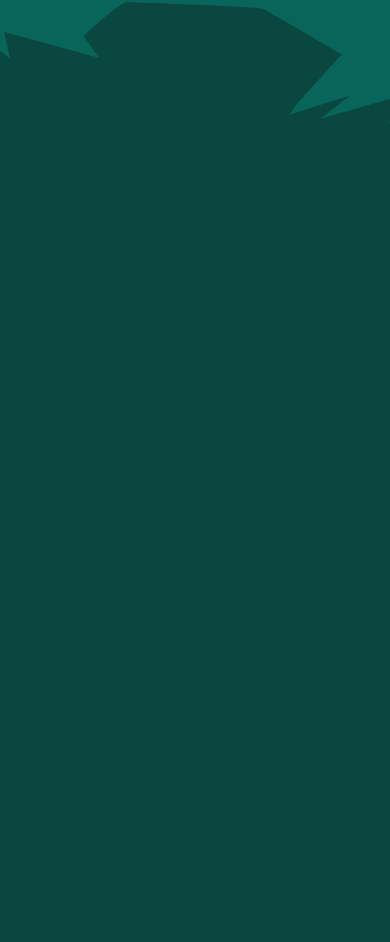
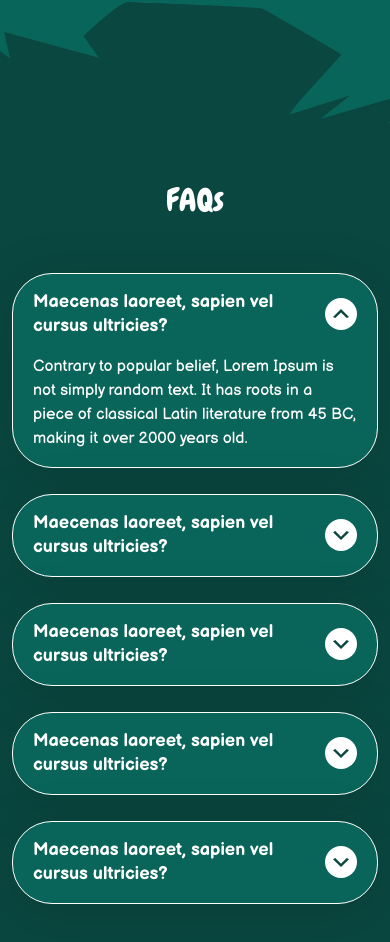
Before and after one commit to Shubham-391/dinolfg, a React (Vite) app: page / in a window 390 px wide. Shown: the part 5390-6332 px from the top of the page. Before the commit the page ends 5549 px from the top, so only its background shows below. Built offline with nearby package versions, Linux system fonts and the light colour scheme.

Commit message:
section5

```diff
--- a/src/App.jsx
+++ b/src/App.jsx
@@ -7,6 +7,7 @@ import Section1 from './components/Section1';
 import Section2 from './components/Section2';
 import Section3 from './components/Section3';
 import Section4 from './components/Section4';
+import Section5 from './components/Section5';
 
 function App() {
 
@@ -16,7 +17,8 @@ function App() {
       <Section1 />
       <Section2 />
       <Section3 />
-      <Section4/>
+      <Section4 />
+      <Section5/>
     </>
   );
 }
--- a/src/components/Icons.jsx
+++ b/src/components/Icons.jsx
@@ -100,5 +100,21 @@ function Instagramw() {
       </svg>
     );
 }
+function Arrow() {
+  return (
+    <svg
+      width="16"
+      height="9"
+      viewBox="0 0 16 9"
+      fill="none"
+      xmlns="http://www.w3.org/2000/svg"
+    >
+      <path
+        d="M2.28571 8.53763e-07L8 5.625L13.7143 3.54204e-07L16 1.125L8 9L-3.44227e-07 1.125L2.28571 8.53763e-07Z"
+        fill="#0A4740"
+      />
+    </svg>
+  );
+}
 
-export { Twitterb, Twitterw, Discordb, Discordw, Instagramb, Instagramw };
+export { Twitterb, Twitterw, Discordb, Discordw, Instagramb, Instagramw, Arrow };
--- /dev/null
+++ b/src/components/Section5.jsx
@@ -0,0 +1,83 @@
+import React, { useState } from "react";
+import { Arrow } from "./Icons";
+
+function Section5() {
+  const [open, setOpen] = useState(0);
+  const toggleAccordion = (index) => {
+    setOpen(open === index ? true : index);
+  };
+  const accordionData = [
+    {
+      title: "Maecenas laoreet, sapien vel cursus ultricies?",
+      content:
+        "Contrary to popular belief, Lorem Ipsum is not simply random text. It has roots in a piece of classical Latin literature from 45 BC, making it over 2000 years old.",
+    },
+    {
+      title: "Maecenas laoreet, sapien vel cursus ultricies?",
+      content:
+        "Contrary to popular belief, Lorem Ipsum is not simply random text. It has roots in a piece of classical Latin literature from 45 BC, making it over 2000 years old.",
+    },
+    {
+      title: "Maecenas laoreet, sapien vel cursus ultricies?",
+      content:
+        "Contrary to popular belief, Lorem Ipsum is not simply random text. It has roots in a piece of classical Latin literature from 45 BC, making it over 2000 years old.",
+    },
+    {
+      title: "Maecenas laoreet, sapien vel cursus ultricies?",
+      content:
+        "Contrary to popular belief, Lorem Ipsum is not simply random text. It has roots in a piece of classical Latin literature from 45 BC, making it over 2000 years old.",
+    },
+    {
+      title: "Maecenas laoreet, sapien vel cursus ultricies?",
+      content:
+        "Contrary to popular belief, Lorem Ipsum is not simply random text. It has roots in a piece of classical Latin literature from 45 BC, making it over 2000 years old.",
+    },
+  ];
+  return (
+    <>
+      <div className="mb-12 md:mb-0 md:min-h-[902px] w-full">
+        <div className="max-w-[824px] mx-auto px-3">
+          <h2 className="font-chewy font-normal text-[32px] sm:text-[64px] leading-[83.63px] text-center text-white mb-[30px] sm:mb-[61px]">
+            FAQs
+          </h2>
+          {/* accordion */}
+          <div className="flex flex-col gap-[26px]">
+            {accordionData.map((data, index) => (
+              <div
+                key={index}
+                onClick={() => toggleAccordion(index)}
+                className="w-full rounded-[40px] border border-solid border-white drop-shadow-[0px_8px_25px_#00000021] bg-[#09655A]"
+              >
+                <div className="flex h-[81px] justify-between items-center pl-5 md:pl-[26px] pr-5 md:pr-[53px] cursor-pointer">
+                  <p className="font-balsamiq font-bold text-lg sm:text-xl leading-[24px] text-white md:max-w-[467px] w-full text-start md:text-center">
+                    {data.title}
+                  </p>
+                  <div
+                    className={`w-[32px] sm:w-[36px] h-[32px] sm:h-[36px] bg-white rounded-[50%] flex justify-center duration-300 items-center shrink-0 ${
+                      open === index ? "rotate-180" : ""
+                    }`}
+                  >
+                    <Arrow />
+                  </div>
+                </div>
+                <div
+                  className={`w-full duration-300 px-5 md:px-[46px] ${
+                    open === index
+                      ? "opacity-100 pb-4 min-h-[56px]"
+                      : "h-0 min-h-0 opacity-0"
+                  }`}
+                >
+                  <p className="font-balsamiq font-normal text-base sm:text-lg leading-[24px] text-white">
+                    {data.content}
+                  </p>
+                </div>
+              </div>
+            ))}
+          </div>
+        </div>
+      </div>
+    </>
+  );
+}
+
+export default Section5;
```
